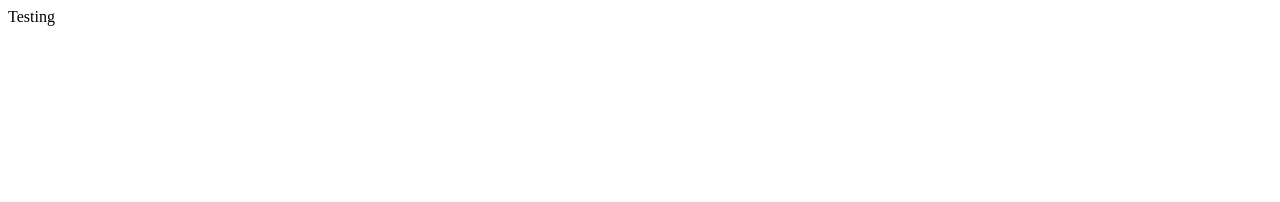
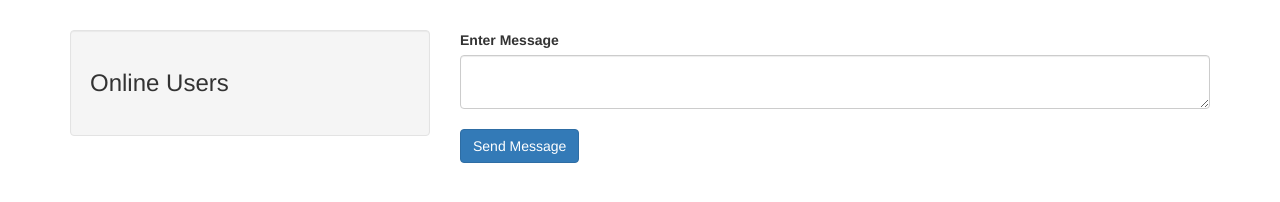
Before and after one commit to Frosty21/iochat, a website: page index.html in a window 1280 px wide. Drawn offline with nearby package versions, Linux system fonts and the light colour scheme.

Commit message:
set index with messages

```diff
--- a/index.html
+++ b/index.html
@@ -1,8 +1,37 @@
 <html>
   <head>
     <title>Chat IO</title>
+    <link rel="stylesheet" href="https://maxcdn.bootstrapcdn.com/bootstrap/3.3.7/css/bootstrap.min.css">
+    <script src="http://code.jquery.com/jquery-latest.min.js"></script>
+    <script src="/socket.io/socket.io.js"></script>
+    <style>
+      body{
+        margin-top: 30px;
+      }
+    </style>
   </head>
   <body>
-    Testing
+    <div class= "container">
+      <div class="row">
+        <div class="col-md-4">
+          <div class="well">
+            <h3>Online Users</h3>
+            <ul class="list-group" id="users"></ul>
+          </div>
+        </div>
+        <div class="col-md-8">
+          <div class="chat" id="chat"></div>
+          <form id="messageForm">
+            <div class="form-group">
+              <label>Enter Message</label>
+              <textarea class="form-control" id="message"></textarea>
+              <br />
+              <input type="submit" class="btn btn-primary" value="Send Message" />
+            </div>
+          </form>
+        </div>
+
+      </div>
+    </div>
   </body>
 </html>
```
Also changed, not shown: server.js (+9 -0 lines).
